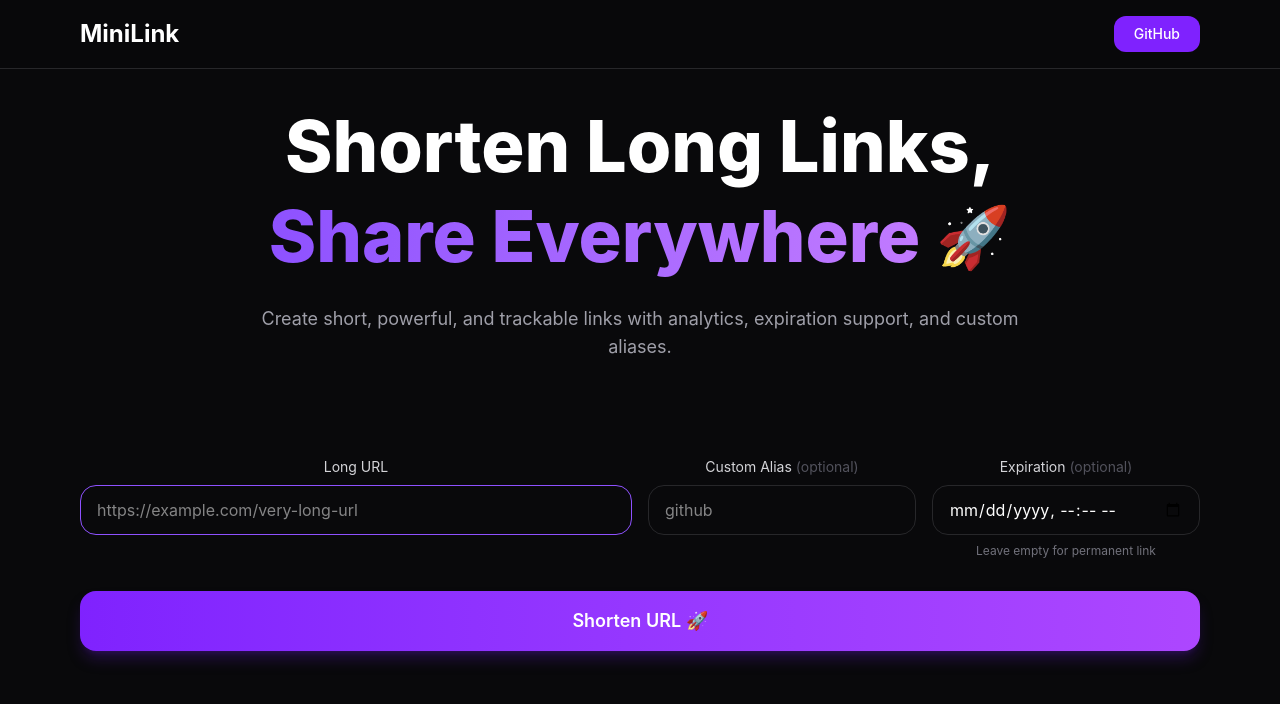
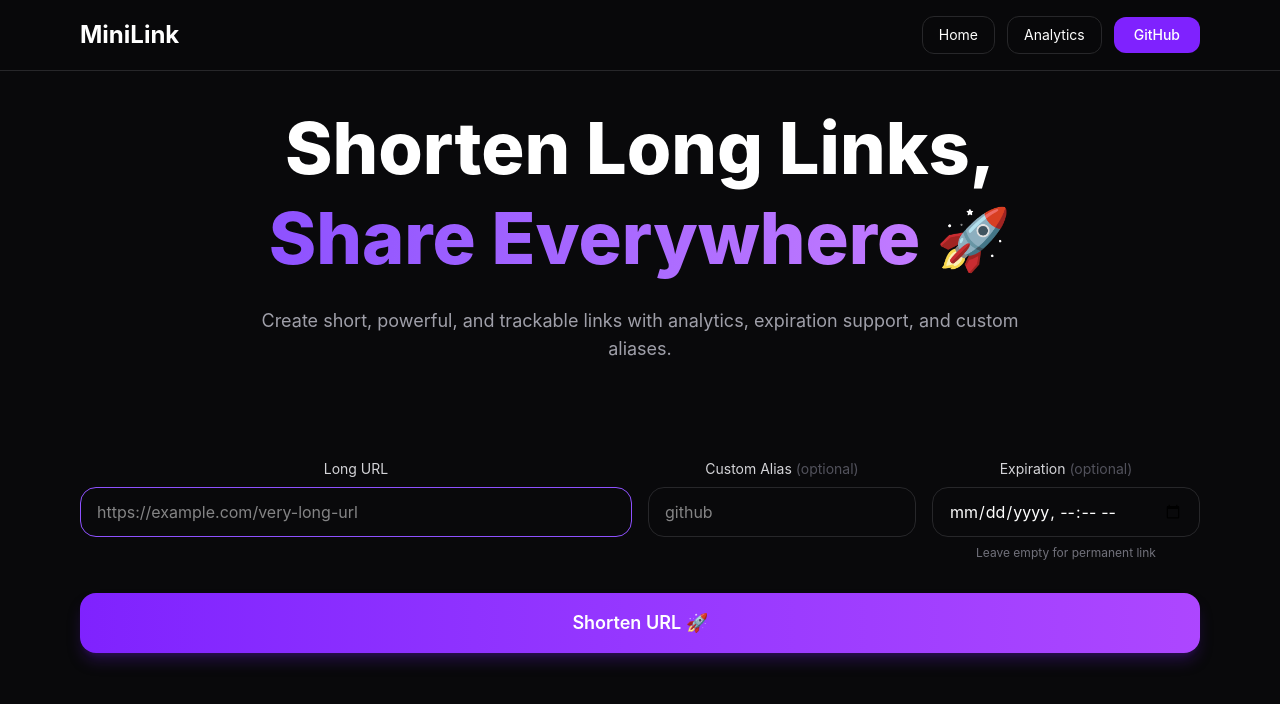
Before and after one commit to helloabdulmajid/minilink-web, a React (Vite) app: page / in a window 1280 px wide. Shown: the top 704 px of the page. Built offline with nearby package versions, Linux system fonts and the light colour scheme.

Commit message:
feat: add navbar navigation links

```diff
--- a/src/components/Navbar.jsx
+++ b/src/components/Navbar.jsx
@@ -1,3 +1,4 @@
+import { Link } from "react-router-dom"
 function Navbar() {
   return (
     <nav className="border-b border-zinc-800 bg-zinc-950/80 backdrop-blur-md sticky top-0 z-50">
@@ -7,6 +8,42 @@ function Navbar() {
         <h1 className="text-2xl font-bold text-white">
           MiniLink
         </h1>
+
+  <div className="flex items-center gap-3">
+
+  <Link
+    to="/"
+    className="
+      px-4
+      py-2
+      rounded-xl
+      border
+      border-zinc-800
+      hover:border-violet-500
+      transition
+      text-sm
+      text-white
+    "
+  >
+    Home
+  </Link>
+
+  <Link
+    to="/analytics"
+    className="
+      px-4
+      py-2
+      rounded-xl
+      border
+      border-zinc-800
+      hover:border-violet-500
+      transition
+      text-sm
+      text-white
+    "
+  >
+    Analytics
+  </Link>
 
   <a
     href="https://github.com/helloabdulmajid/minilink-web"
@@ -29,6 +66,8 @@ function Navbar() {
 
 </div>
 
+      </div>
+
     </nav>
   )
 }
```
Lines whose indentation alone changed are shown as unchanged.
